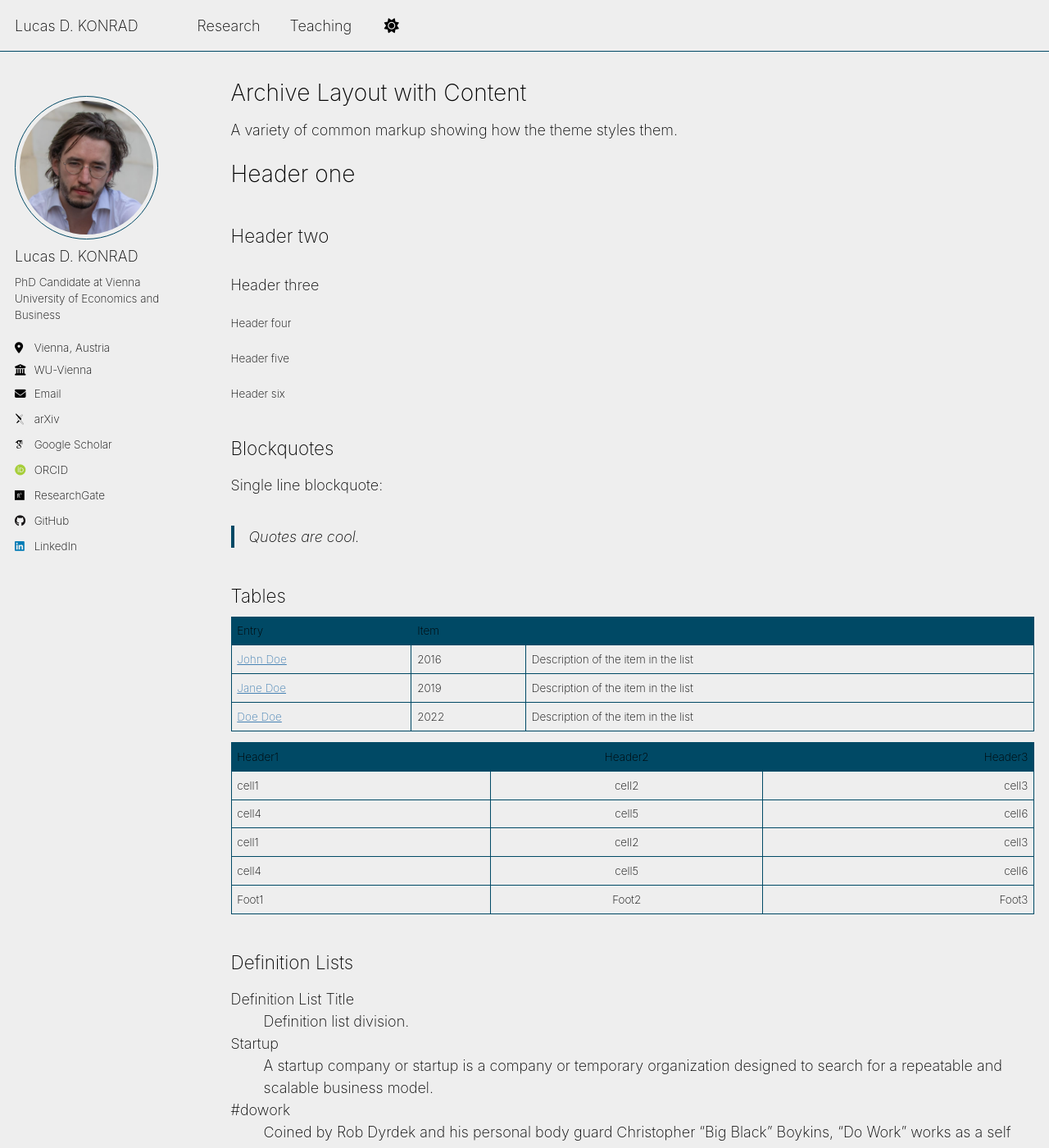
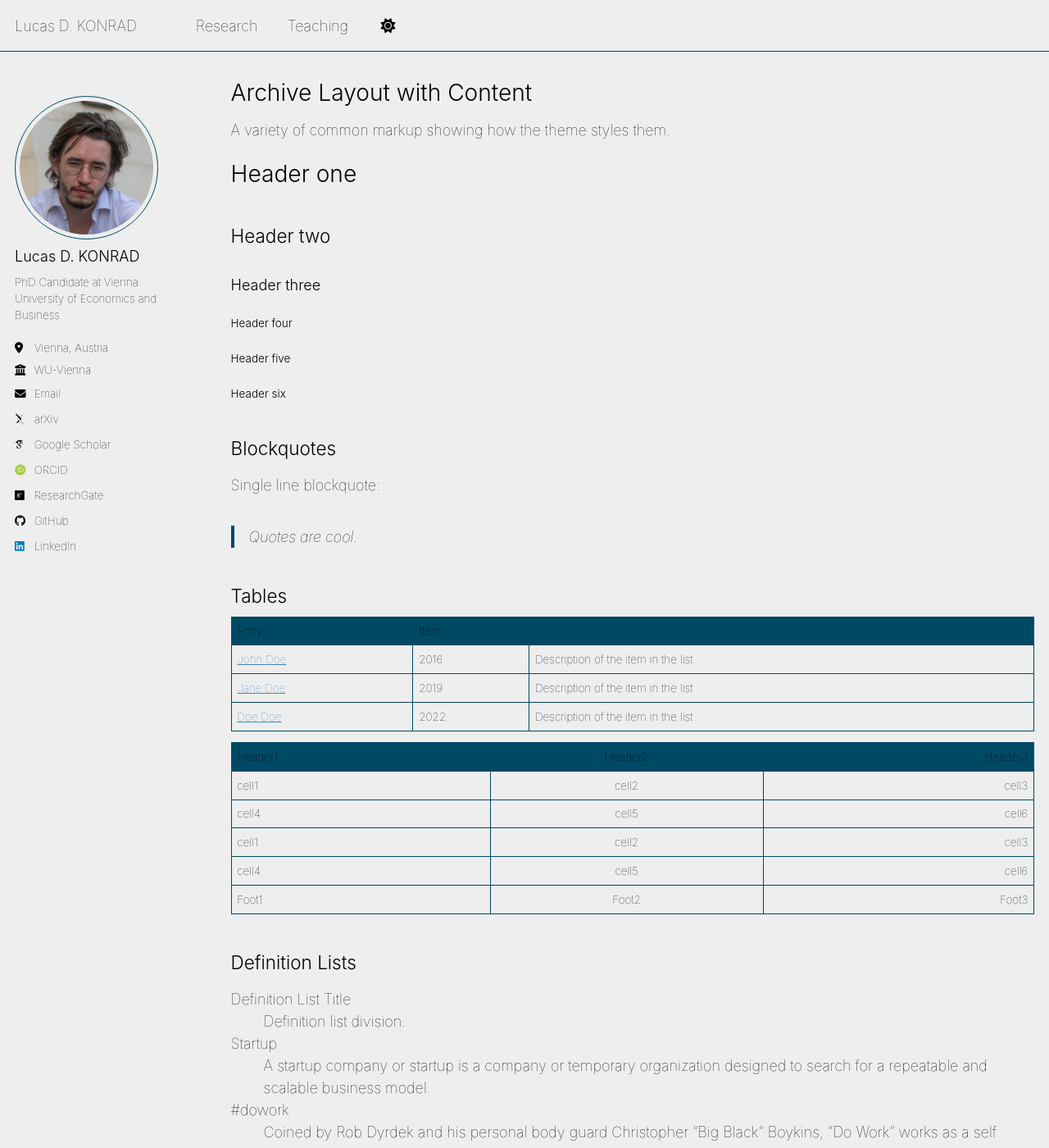
Before and after one commit to konradld/konradld.github.io, a Jekyll site: the page built from _pages/archive-layout-with-content.md, in a window 1280 px wide and 1400 px high. Shown: the whole window at 82% size. Built offline with Jekyll 4.4.1, drawn with Linux system fonts in a browser that asks for light colours; some web fonts are replaced; a script that is not in the unit is left out.

Commit message:
Update main.scss

```diff
--- a/assets/css/main.scss
+++ b/assets/css/main.scss
@@ -55,15 +55,15 @@
 
 /* Thinner fonts */
 body {
-  font-weight: 200;
+  font-weight: 100;
   -webkit-font-smoothing: antialiased;
   -moz-osx-font-smoothing: grayscale;
 }
 
 h1, h2, h3, h4, h5, h6 {
-  font-weight: 200;
+  font-weight: 300;
 }
 
 p, li, td, th, span, a {
-  font-weight: 200;
+  font-weight: 100;
 }
```
